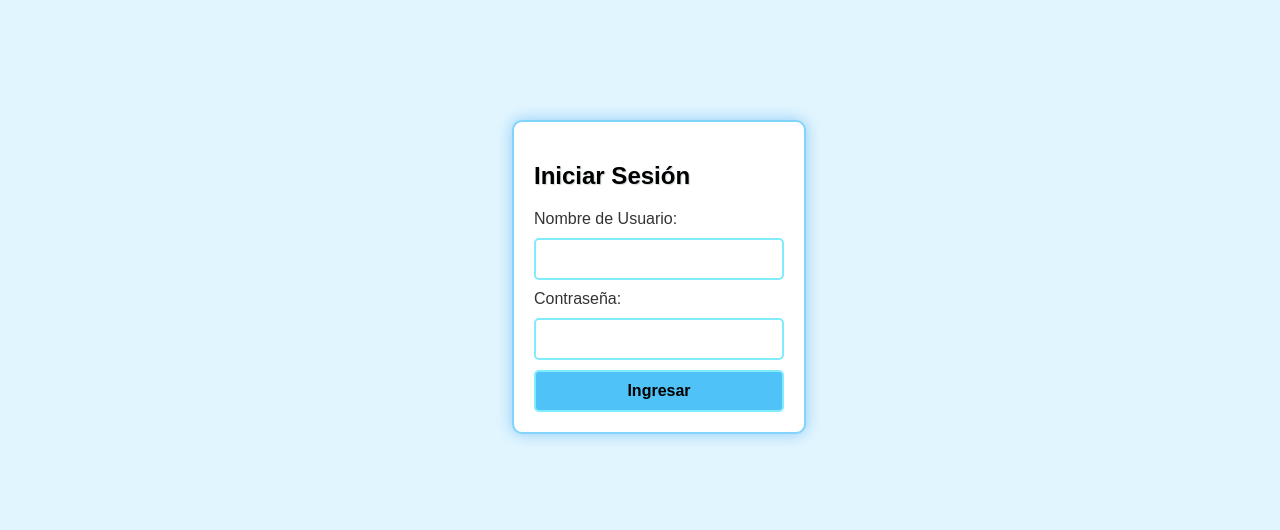
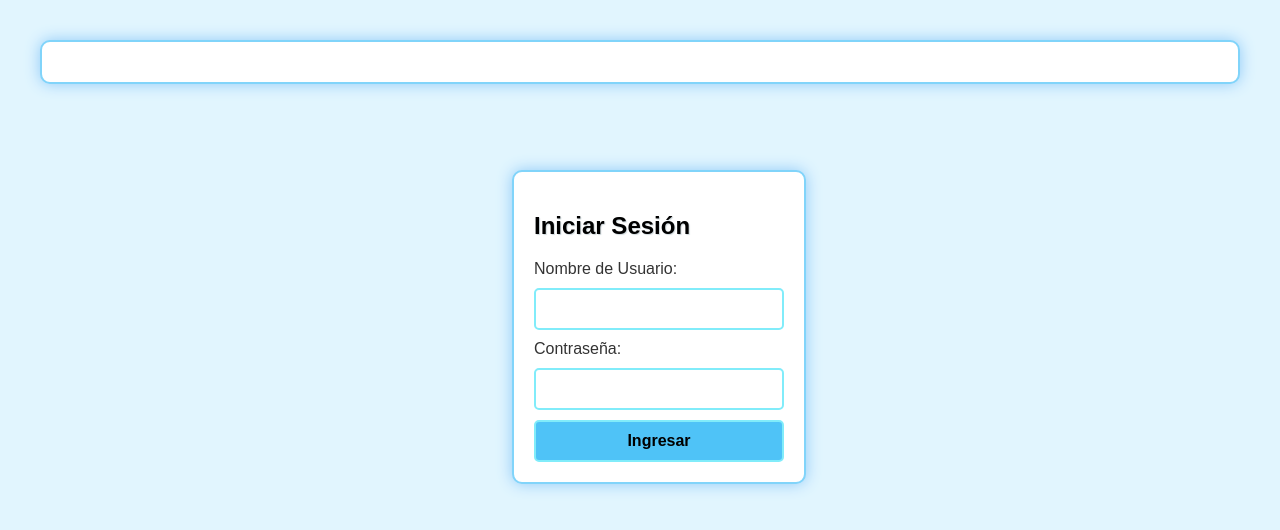
Before and after one commit to IPIA-14/Aplicacion-Sena, a website: page index.html in a window 1280 px wide. Drawn offline with Linux system fonts and the light colour scheme.

Commit message:
Actividad Pagina Sena

```diff
--- a/app.css
+++ b/app.css
@@ -15,10 +15,19 @@
     margin-top: 20px;
     border: 2px solid #81d4fa;
     justify-content: center;
+}
+.contenedor-login {
+    background-color: #ffffff;
+    padding: 20px;
+    border-radius: 10px;
+    box-shadow: 0 0 15px #90caf9;
+    margin-top: 20px;
+    border: 2px solid #81d4fa;
+    justify-content: center;
+    position: absolute;
     width: 250px;
-    position: absolute;
-    top: 100px;
     left: 40%;
+    top: 150px;
 }
 header {
     display: flex;
--- a/index.html
+++ b/index.html
@@ -8,7 +8,8 @@
 </head>
 <body>
     <div id="contenedor-inicio">
-        <h2>Iniciar Sesión</h2>
+        <div class="contenedor-login">
+            <h2>Iniciar Sesión</h2>
         <form id="formulario-inicio">
             <label for="usuario">Nombre de Usuario:</label>
             <input type="text" id="usuario" required>
@@ -16,6 +17,7 @@
             <input type="password" id="contrasena" required>
             <button type="submit">Ingresar</button>
         </form>
+        </div>
     </div>
 
     <div id="contenedor-principal" style="display: none;">
```
